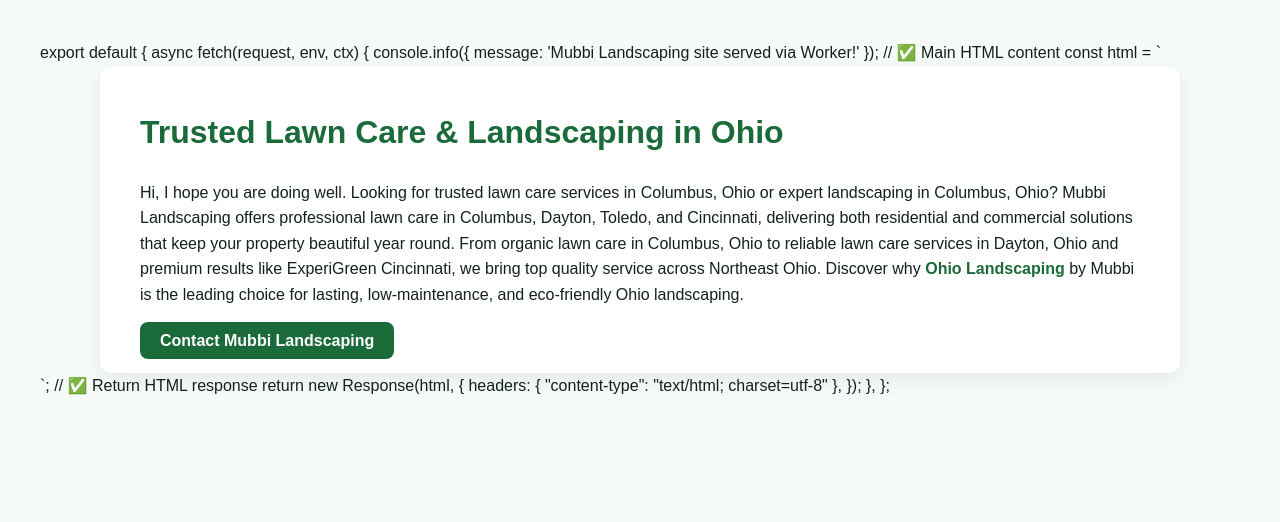
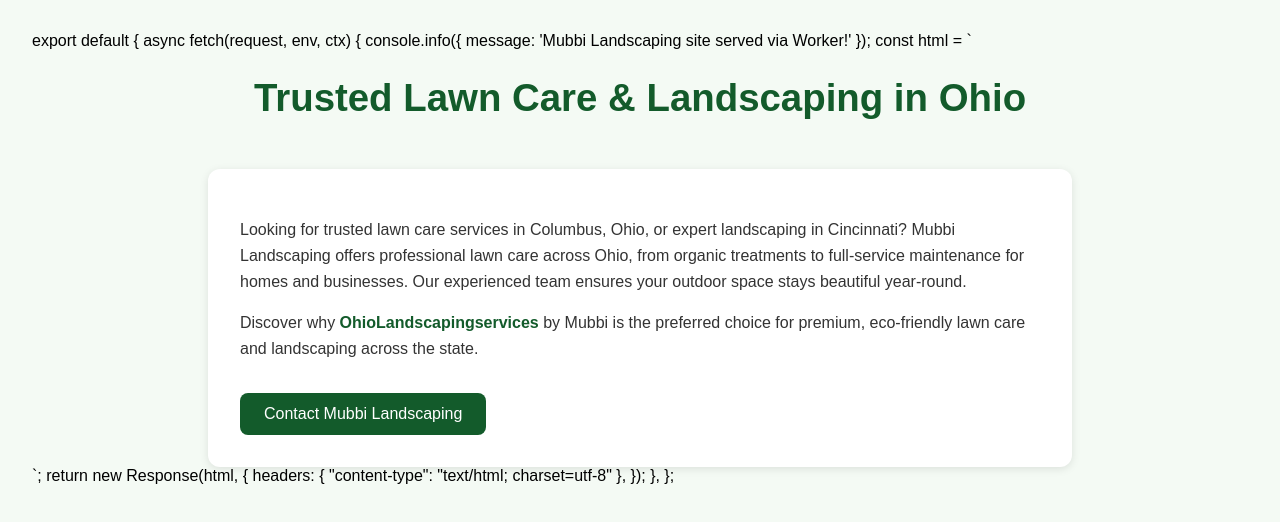
Before and after one commit to mubbiscapers-spec/ohiolandscaping, a plain HTML site: page index.html in a window 1280 px wide. Drawn offline with Linux system fonts and the light colour scheme.

Commit message:
Update index.html

```diff
--- a/index.html
+++ b/index.html
@@ -2,78 +2,77 @@ export default {
   async fetch(request, env, ctx) {
     console.info({ message: 'Mubbi Landscaping site served via Worker!' });
 
-    // ✅ Main HTML content
-    const html = `<!doctype html>
+    const html = `
+      <!DOCTYPE html>
       <html lang="en">
       <head>
-<meta charset="utf-8" />
-<meta name="viewport" content="width=device-width, initial-scale=1" />
-<title>Mubbi Landscaping | Trusted Lawn Care & Landscaping in Ohio</title>
-<meta name="description" content="Looking for trusted lawn care or expert landscaping in Columbus, Ohio? Mubbi Landscaping provides professional, eco-friendly, and reliable lawn and landscape services across Columbus, Dayton, Toledo, and Cincinnati." />
-<meta name="keywords" content="Ohio landscaping, lawn care Columbus Ohio, landscaping Columbus Ohio, organic lawn care Ohio, lawn care Dayton Ohio, ExperiGreen Cincinnati, Mubbi Landscaping" />
-<meta name="robots" content="index, follow" />
-<link rel="canonical" href="https://landscapingserviceohio.com/" />
+        <meta charset="UTF-8" />
+        <meta name="viewport" content="width=device-width, initial-scale=1.0" />
+        <meta name="google-site-verification" content="e5jGcod_Mpkac-ajwcoMEv-SGfgPb1FtciV96LyBEfA" />
+        <title>Trusted Lawn Care & Landscaping in Ohio | Mubbi Landscaping</title>
         <style>
           body {
             font-family: Arial, sans-serif;
-  margin: 40px;
-  background: #f6fbf7;
-  color: #12221a;
+            background: #f4faf4;
+            margin: 0;
+            padding: 2rem;
+          }
+          header {
+            text-align: center;
+            padding-bottom: 1.5rem;
+          }
+          header h1 {
+            color: #135b2b;
+            font-size: 2.4rem;
+          }
+          .container {
+            background: #fff;
+            border-radius: 12px;
+            padding: 2rem;
+            max-width: 800px;
+            margin: auto;
+            box-shadow: 0 2px 8px rgba(0,0,0,0.1);
+          }
+          p {
+            color: #333;
             line-height: 1.6;
           }
-h1 {
-  color: #1b6b3a;
+          strong { color: #135b2b; }
+          a.button {
+            display: inline-block;
+            background: #135b2b;
+            color: #fff;
+            text-decoration: none;
+            padding: 0.75rem 1.5rem;
+            border-radius: 8px;
+            margin-top: 1rem;
+            transition: background 0.3s ease;
           }
-a {
-  color: #1b6b3a;
-  font-weight: bold;
-  text-decoration: none;
-}
-a:hover {
-  text-decoration: underline;
-}
-.container {
-  max-width: 1000px;
-  margin: auto;
-  background: #fff;
-  padding: 20px 40px;
-  border-radius: 12px;
-  box-shadow: 0 6px 20px rgba(0, 0, 0, 0.08);
-}
-.cta {
-  margin-top: 20px;
-}
-.cta a {
-  background: #1b6b3a;
-  color: white;
-  padding: 10px 20px;
-  border-radius: 8px;
-  text-decoration: none;
-}
-.cta a:hover {
-  background: #15552c;
+          a.button:hover {
+            background: #0e421f;
           }
         </style>
       </head>
       <body>
+        <header>
+          <h1>Trusted Lawn Care & Landscaping in Ohio</h1>
+        </header>
         <div class="container">
-    <h1>Trusted Lawn Care & Landscaping in Ohio</h1>
           <p>
-      Hi, I hope you are doing well. Looking for trusted lawn care services in Columbus, Ohio or expert landscaping in Columbus, Ohio?
-      Mubbi Landscaping offers professional lawn care in Columbus, Dayton, Toledo, and Cincinnati, delivering both residential and commercial
-      solutions that keep your property beautiful year round. From organic lawn care in Columbus, Ohio to reliable lawn care services in
-      Dayton, Ohio and premium results like ExperiGreen Cincinnati, we bring top quality service across Northeast Ohio.
-      Discover why <a href="https://landscapingserviceohio.com/" target="_blank" rel="noopener noreferrer">Ohio Landscaping</a>
-      by Mubbi is the leading choice for lasting, low-maintenance, and eco-friendly Ohio landscaping.
+            Looking for trusted lawn care services in Columbus, Ohio, or expert landscaping in Cincinnati?
+            Mubbi Landscaping offers professional lawn care across Ohio, from organic treatments to full-service
+            maintenance for homes and businesses. Our experienced team ensures your outdoor space stays beautiful year-round.
           </p>
-    <div class="cta">
-      <a href="mailto:mubbiscapers@gmail.com?subject=Estimate%20Request">Contact Mubbi Landscaping</a>
-    </div>
+          <p>
+            Discover why <a href="#" style="color:#135b2b; text-decoration:none; font-weight:bold;">OhioLandscapingservices</a>
+            by Mubbi is the preferred choice for premium, eco-friendly lawn care and landscaping across the state.
+          </p>
+          <a href="#" class="button">Contact Mubbi Landscaping</a>
         </div>
       </body>
-</html>`;
+      </html>
+    `;
 
-    // ✅ Return HTML response
     return new Response(html, {
       headers: { "content-type": "text/html; charset=utf-8" },
     });
```
Lines whose indentation alone changed are shown as unchanged.
